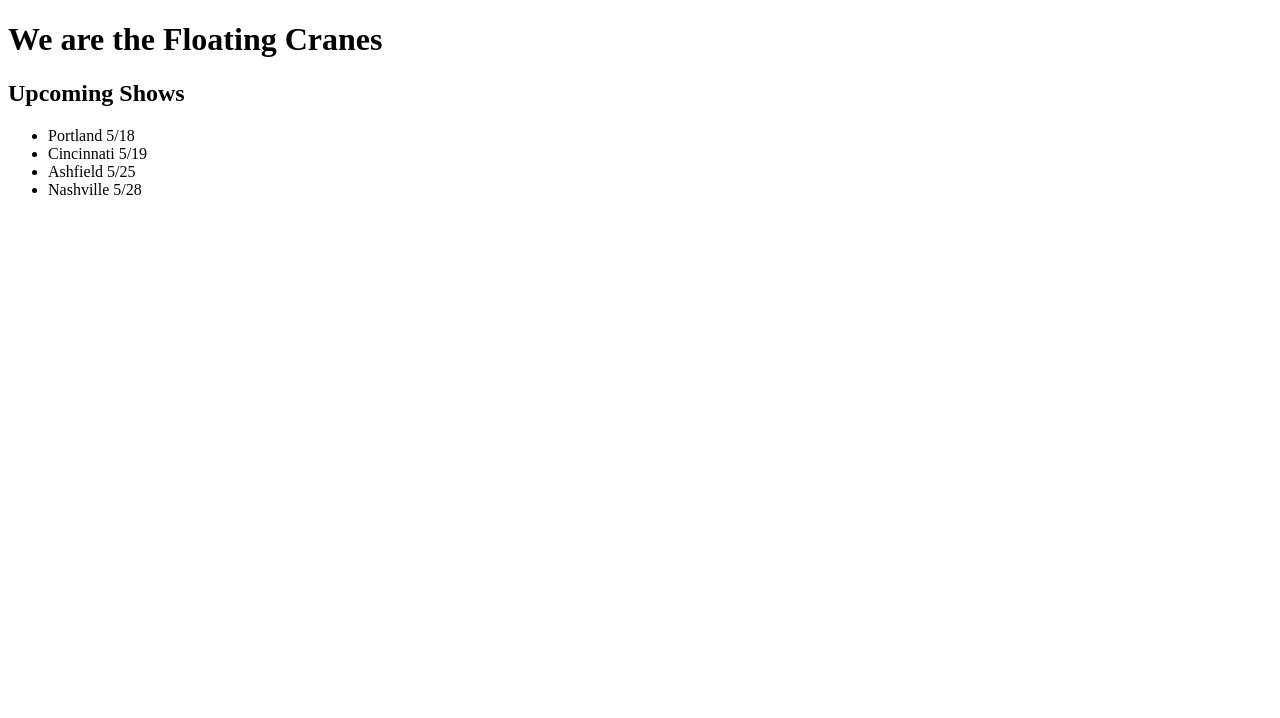
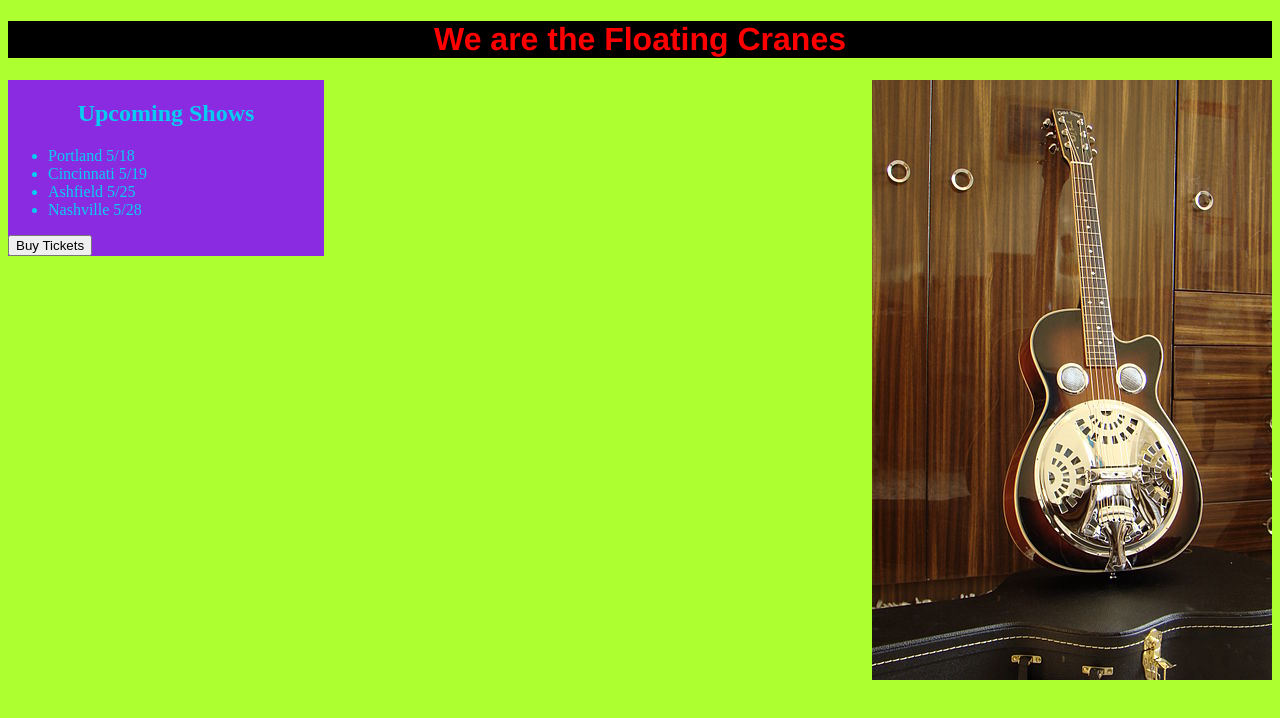
Before and after one commit to louieknolle/band-website, a plain HTML site: page index.html in a window 1280 px wide. Drawn offline with Linux system fonts and the light colour scheme.

Commit message:
add styling to sidebar, title and guitar image

```diff
--- a/css/styles.css
+++ b/css/styles.css
@@ -0,0 +1,26 @@
+.header {
+  text-align: center;
+  color: red;
+  background-color: black;
+  font-family: 'Franklin Gothic Medium', 'Arial Narrow', Arial, sans-serif;
+
+}
+
+.sidebar {
+  width: 25%;
+  float: left;
+  background-color: blueviolet;
+  color: #09cdf0
+}
+
+.bar-title {
+  text-align: center;
+}
+
+.container {
+  background-color: greenyellow;
+}
+
+.guitar {
+  float: right;
+}
--- a/index.html
+++ b/index.html
@@ -4,8 +4,8 @@
   <link href="css/styles.css" rel="stylesheet" type="text/css">
   <title>Floating Cranes</title>
 </head>
-<body>
-  <h1>We are the Floating Cranes</h1>
+<body class="container">
+  <h1 class="header">We are the Floating Cranes</h1>
 
   <div class="sidebar">
     <h2 class="bar-title">Upcoming Shows</h2>
@@ -15,7 +15,11 @@
       <li>Ashfield 5/25</li>
       <li>Nashville 5/28</li>
     </ul>
+    <button type="button">Buy Tickets</button>
   </div>
+
+  <img class="guitar" src="guitar.JPG" alt="guitar leaning on wall">
+
 
 </body>
 </html>
```
Also changed, not shown: cello.jpg (added), guitar.JPG (added).
